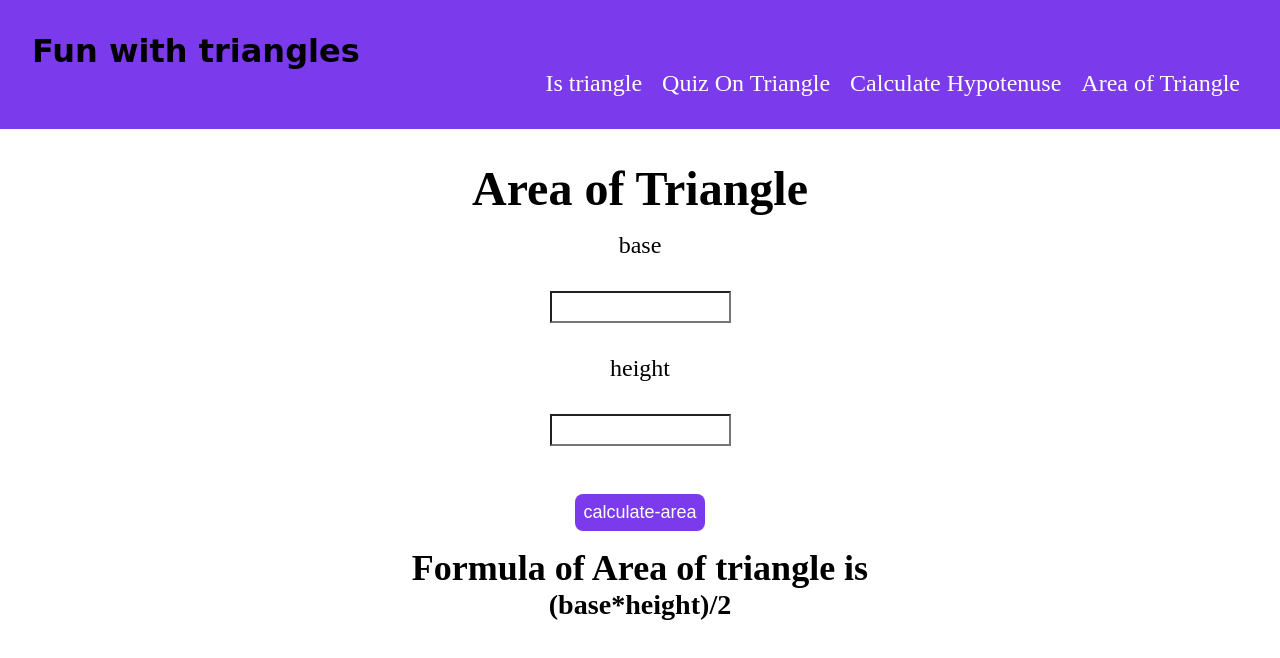
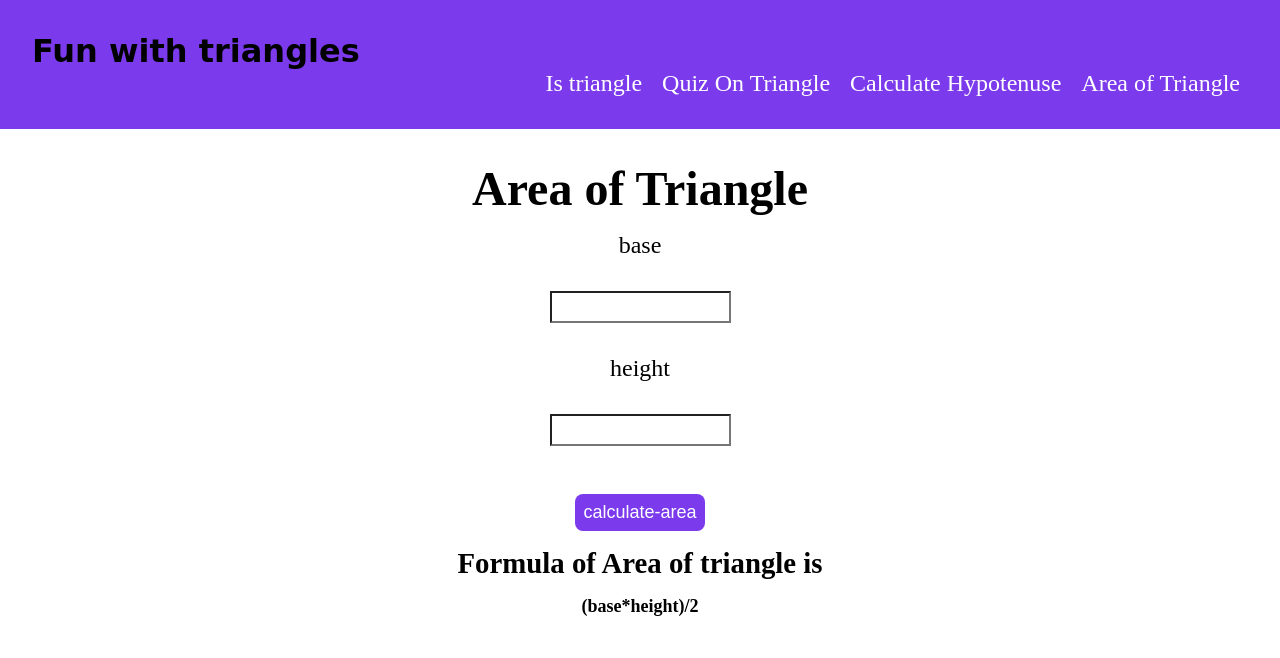
Before and after one commit to mahimagupta24/fun--with-triangles, a plain HTML site: page areaoftriangle.html in a window 1280 px wide. Drawn offline with Linux system fonts and the light colour scheme.

Commit message:
update styles

```diff
--- a/styles.css
+++ b/styles.css
@@ -43,6 +43,14 @@ main h1{
     margin-top:2rem;
     margin-bottom: 1rem;
 }
+h2{
+    margin-bottom: 1rem;
+    font-size: larger;
+}
+h3{
+    margin-bottom:1rem;
+    font-size: large;
+}
 button{
     padding:0.5rem;
     border: none;
```
